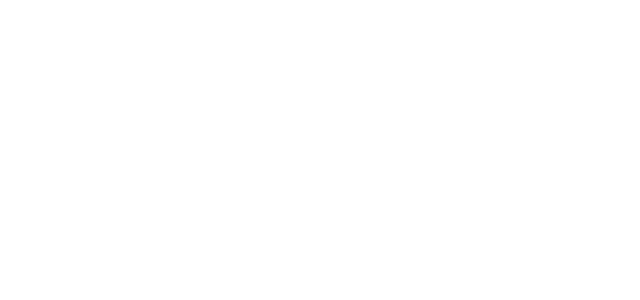
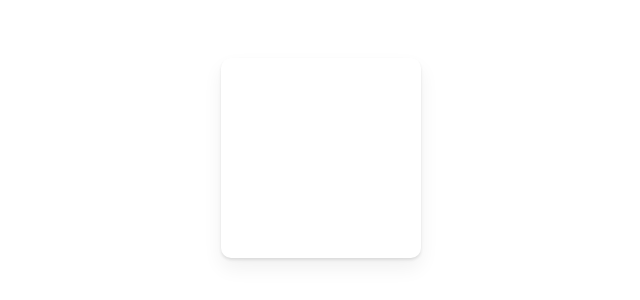
Before and after one commit to junha6316/react-tutorial, a React (Create React App) app in the folder animation/: page / in a window 1280 px wide. Shown: the part 250-550 px from the top of the page, without its empty margins (327-967 px from the left). Built offline with nearby package versions, Linux system fonts and the light colour scheme.

Commit message:
추가: animation 기본 템플릿 추가

```diff
--- a/animation/src/App.tsx
+++ b/animation/src/App.tsx
@@ -1,8 +1,28 @@
 import React from 'react';
+import styled from 'styled-components';
+
+const Wrapper = styled.div`
+  height: 100vh;
+  width: 100vw;
+  display: flex;
+  justify-content: center;
+  align-items: center;
+`;
+
+const Box = styled.div`
+  width: 200px;
+  height: 200px;
+  background-color: white;
+  border-radius: 10px;
+  box-shadow: 0 2px 3px rgba(0, 0, 0, 0.1), 0 10px 20px rgba(0, 0, 0, 0.06);
+`;
 
 function App() {
-  const a = '123';
-  return null;
+  return (
+    <Wrapper>
+      <Box />
+    </Wrapper>
+  );
 }
 
 export default App;
```
